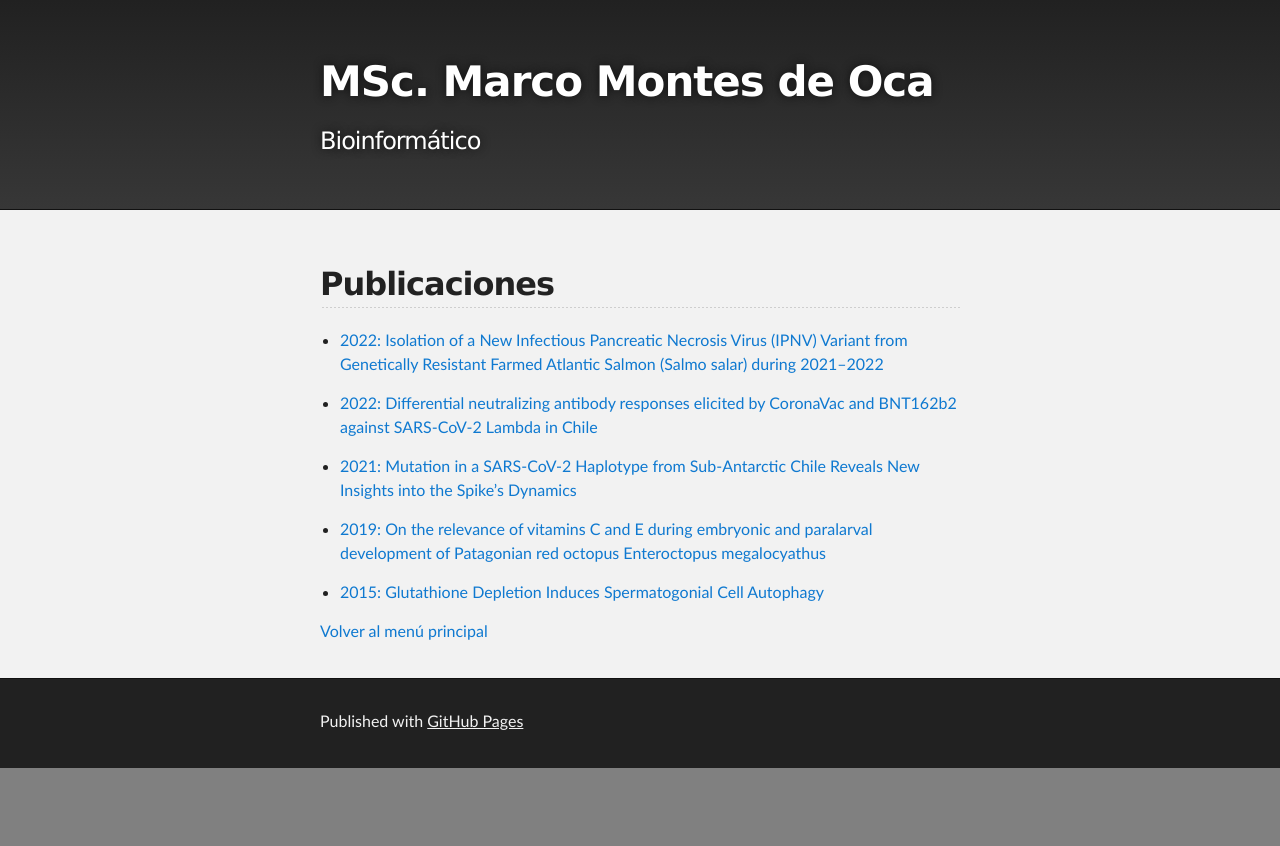
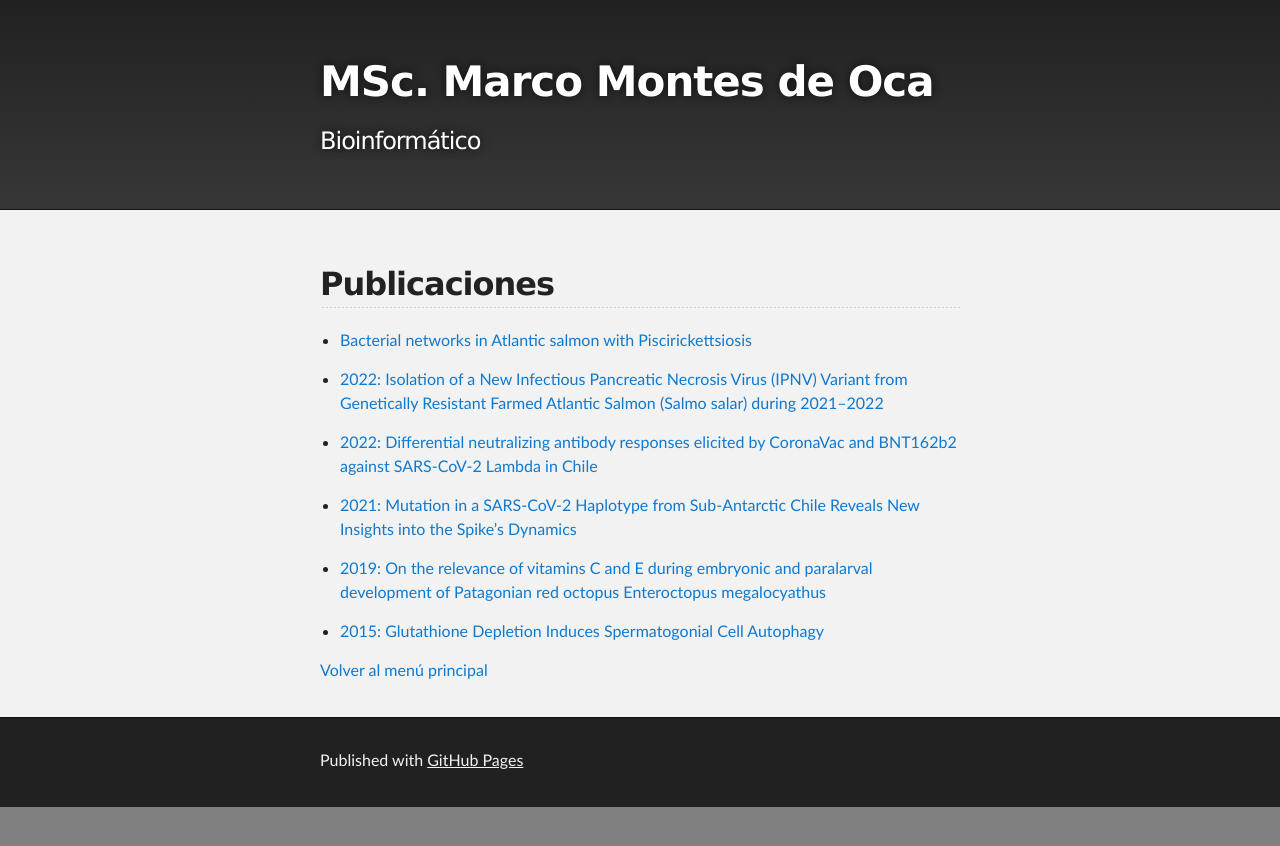
Before and after one commit to marco-montesdeoca/marco-montesdeoca.github.io, a Jekyll site: the page built from publicaciones.md, in a window 1280 px wide. Shown: the top 846 px of the page. Built offline with Jekyll 4.4.1, drawn with Linux system fonts in a browser that asks for light colours; our own code applies the rules of GitHub Pages for plain Markdown files.

Commit message:
Update publicaciones.md

```diff
--- a/publicaciones.md
+++ b/publicaciones.md
@@ -1,4 +1,6 @@
 ## Publicaciones
+
+* [Bacterial networks in Atlantic salmon with Piscirickettsiosis](https://www.nature.com/articles/s41598-023-43345-x)
 
 * [2022: Isolation of a New Infectious Pancreatic Necrosis Virus (IPNV) Variant from Genetically Resistant Farmed Atlantic Salmon (Salmo salar) during 2021–2022](https://www.mdpi.com/2076-0817/11/11/1368)
 
```
